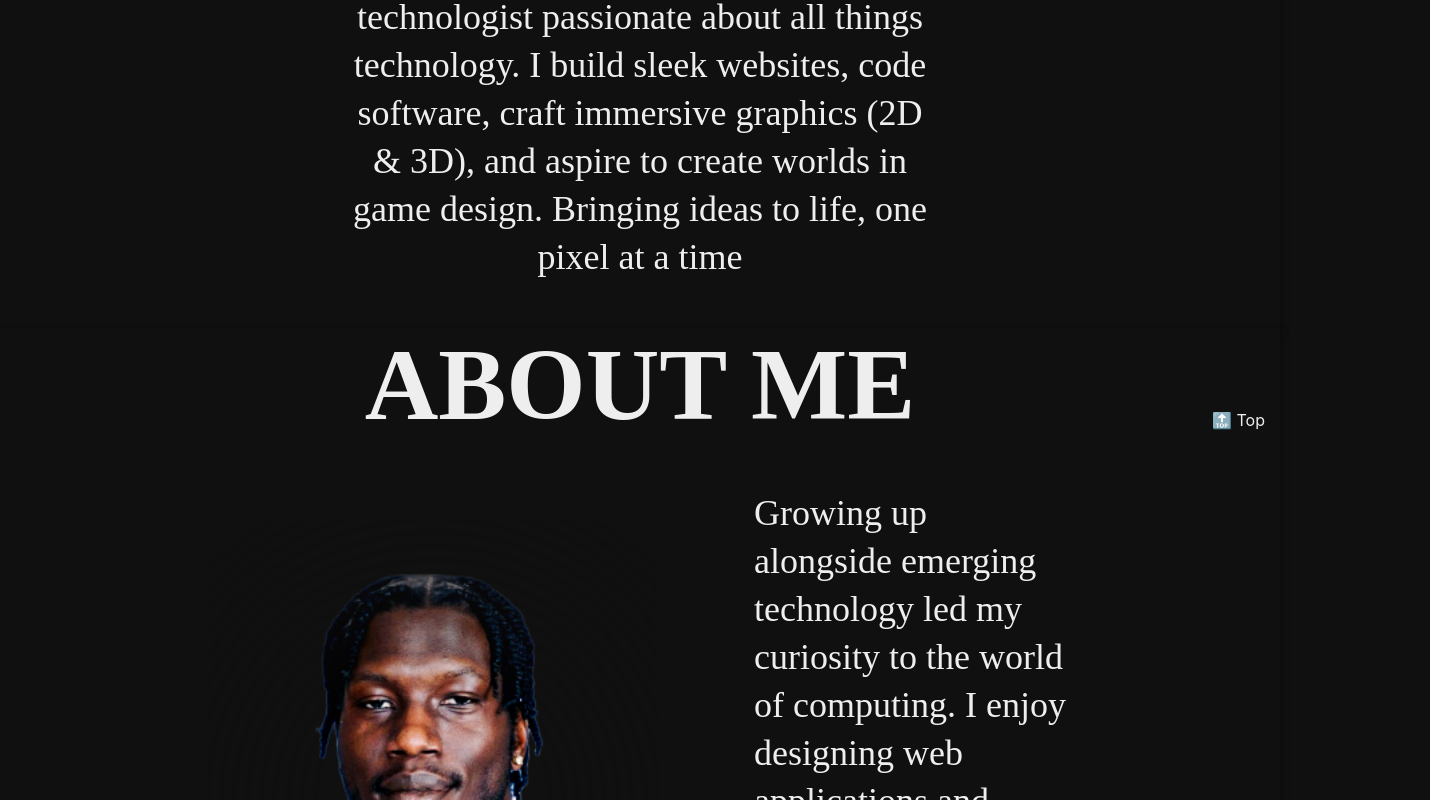
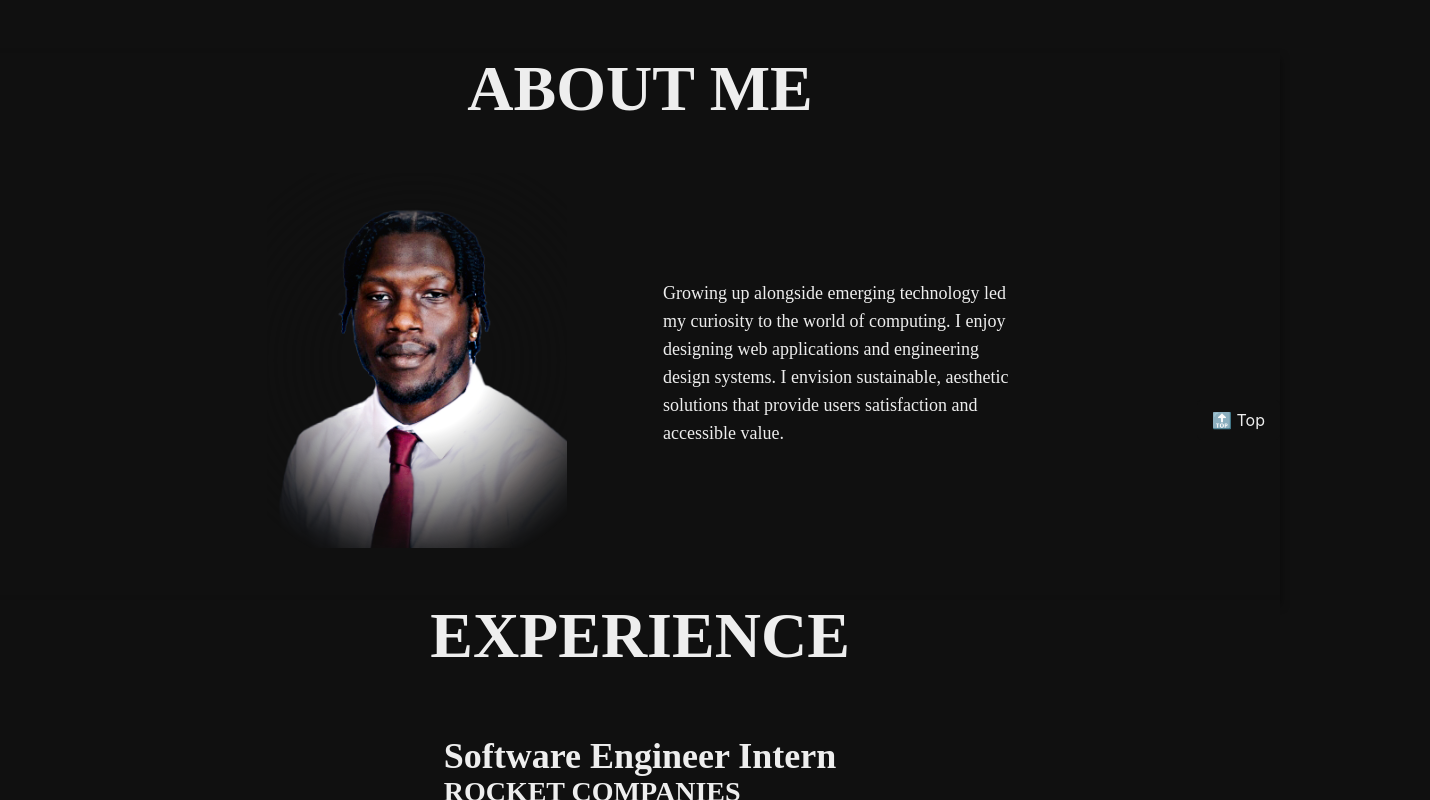
Before and after one commit to ralleyne531/Portfolio, a React (Create React App) app in the folder UI/: page / in a window 1280 px wide. Shown: the part 360-1160 px from the top of the page, 1430 px wide, since content can reach past the window. Built offline with nearby package versions, Linux system fonts and the light colour scheme; a web font is replaced by a local one.

Commit message:
Updated typography

```diff
--- a/UI/src/App.css
+++ b/UI/src/App.css
@@ -26,12 +26,12 @@
 :root {
   --ff: "PramukhRounded", serif;
 
-  --h1: 600 106px/116px var(--ff);
-  --h2: 600 102px/112px var(--ff);
-  --h3: 600 94px/104px var(--ff);
-  --h4: 600 86px/94px var(--ff);
-  --h5: 600 48px/64px var(--ff);
-  --p: 400 36px/48px var(--ff);
+  --h1: 600 80px/96px var(--ff);
+  --h2: 600 64px/72px var(--ff);
+  --h3: 600 48px/56px var(--ff);
+  --h4: 600 36px/40px var(--ff);
+  --h5: 600 28px/32px var(--ff);
+  --p: 400 18px/28px var(--ff);
 
   --spacing1: 4px;
   --spacing2: 8px;
@@ -146,7 +146,8 @@ a:hover p{
 section img{
   display: inline-block;
   object-fit: cover;
-  width: 450px;
+  width: 100%;
+  max-width: 300px;
   animation: fade 1s infinite alternate;
 
   /* Circular mask */
--- a/UI/src/Components/About.js
+++ b/UI/src/Components/About.js
@@ -7,10 +7,14 @@ const AboutDiv = styled.div`
   display: flex;
   justify-content: center;
   align-items: center;
-  max-width: 75%;
+  max-width: 100%;
   gap: 96px;
   margin: 0 auto;
   padding: 3em;
+
+    p{
+        max-width: 350px;
+    }
 `
 function About(){
 
```
